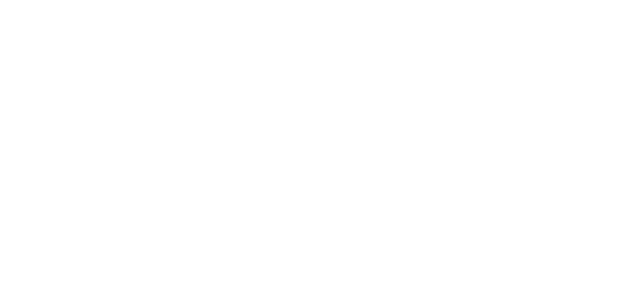
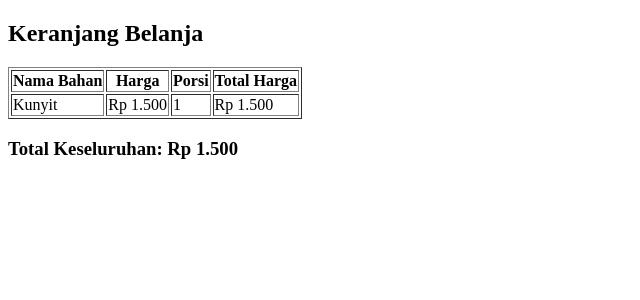
Before and after one commit to plorenpurba/jamu-mvc, a PHP site: page /keranjang in a window 1280 px wide. Before the commit the part shown is empty. Shown: the top 300 px of the page, without its empty margins (0-640 px from the left). Run offline with PHP 8.4, Linux system fonts and the light colour scheme; data comes from the database, SQL or seed files in the repository; both versions use the stored data as it was after the commit.

Commit message:
Membuat file keranjang dan mengambil semua datanya, dan fitur memasukan data ke keranjang di hoem

```diff
--- a/index.php
+++ b/index.php
@@ -9,3 +9,17 @@ get("/", function(){
     $bahan = Bahan::get();
     return include 'views/home.php';
 });
+get("/keranjang", function(){
+    $keranjang = Keranjang::get();
+    return include 'views/keranjang.php';
+});
+
+post("/keranjang/tambah", function(){
+    $data = [
+        'bahan_id' => $_POST['bahan_id'],
+        'porsi' => $_POST['porsi']
+    ];
+    Keranjang::create($data);
+    header("Location: /keranjang");
+    exit();
+});
--- /dev/null
+++ b/views/keranjang.php
@@ -0,0 +1,41 @@
+<!DOCTYPE html>
+<html lang="en">
+<head>
+    <meta charset="UTF-8">
+    <meta name="viewport" content="width=device-width, initial-scale=1.0">
+    <title>Document</title>
+</head>
+<body>
+    <?php if (empty($keranjang)): ?>
+        <h2>Keranjang Kosong</h2>
+    <?php else: ?>
+        <h2>Keranjang Belanja</h2>
+        <table border="1">
+            <thead>
+                <tr>
+                    <th>Nama Bahan</th>
+                    <th>Harga</th>
+                    <th>Porsi</th>
+                    <th>Total Harga</th>
+                </tr>
+            </thead>
+            <tbody>
+                <?php foreach ($keranjang as $item): ?>
+                    <tr>
+                        <td><?php echo htmlspecialchars($item['nama']); ?></td>
+                        <td>Rp <?php echo number_format($item['harga'], 0, ',', '.'); ?></td>
+                        <td><?php echo htmlspecialchars($item['porsi']); ?></td>
+                        <td>Rp <?php echo number_format($item['total_harga'], 0, ',', '.'); ?></td>
+                    </tr>
+                <?php endforeach; ?>
+            </tbody>
+        </table>
+        <h3>Total Keseluruhan:
+            Rp <?php
+                $total = array_sum(array_column($keranjang, 'total_harga'));
+                echo number_format($total, 0, ',', '.');
+            ?>
+        </h3>
+        <?php endif; ?>
+</body>
+</html>
```
Also changed, not shown: database/database.db.
